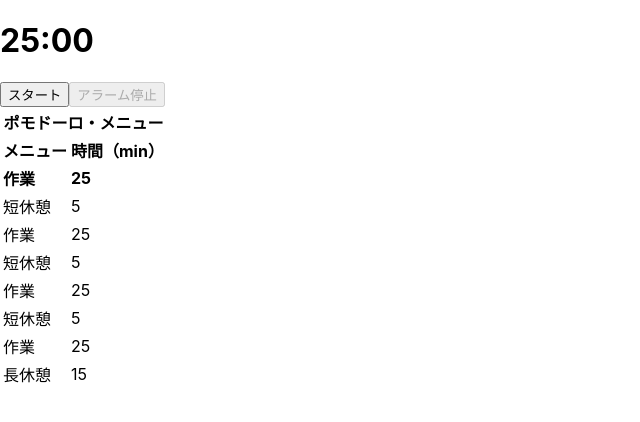
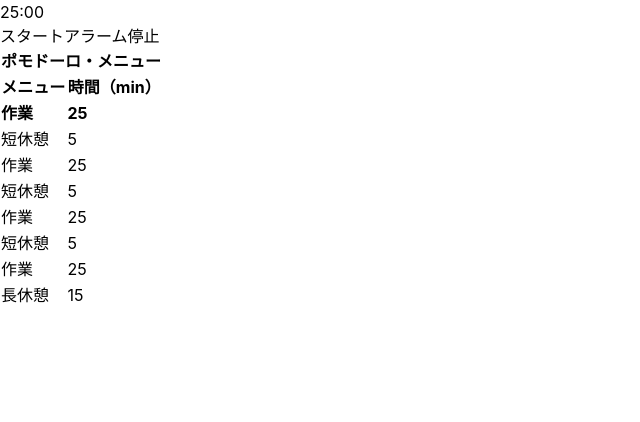
Before and after one commit to kzmshx/pomodoro, a React (Create React App) app: page / in a window 1280 px wide. Shown: the top 422 px of the page, without its empty margins (0-640 px from the left). Built offline with nearby package versions, Linux system fonts and the light colour scheme.

Commit message:
packages: install Tailwind CSS

```diff
--- a/package.json
+++ b/package.json
@@ -40,5 +40,8 @@
       "last 1 firefox version",
       "last 1 safari version"
     ]
+  },
+  "devDependencies": {
+    "tailwindcss": "^3.2.7"
   }
 }
--- /dev/null
+++ b/tailwind.config.js
@@ -0,0 +1,8 @@
+/** @type {import('tailwindcss').Config} */
+module.exports = {
+    content: ['./src/**/*.{ts,tsx}'],
+    theme: {
+        extend: {},
+    },
+    plugins: [],
+}
```
Also changed, not shown: src/index.css (+9 -5 lines), 1 other file (tests, documents, lock files or other folders).
